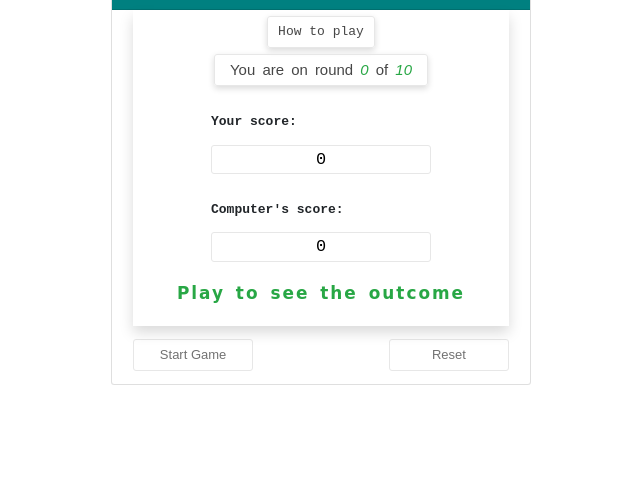
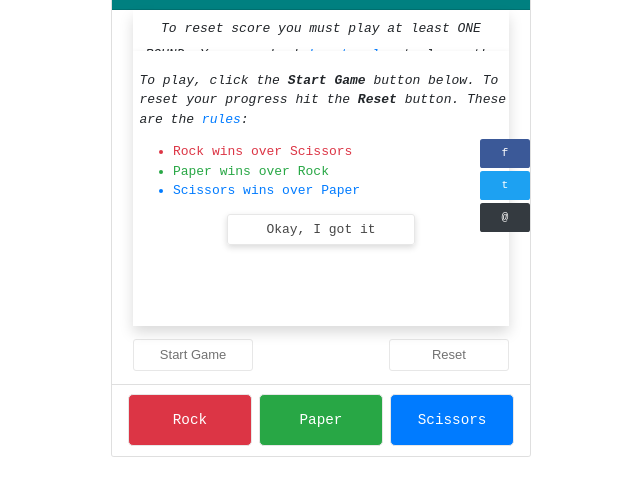
Before and after one commit to Krishna3Ku/Rockgame, a plain HTML site: page index.html in a window 1280 px wide. Shown: the part 74-570 px from the top of the page, without its empty margins (319-959 px from the left). Drawn offline with nearby package versions, Linux system fonts and the light colour scheme; a web font is replaced by a local one.

Commit message:
Update styles.css

```diff
--- a/styles.css
+++ b/styles.css
@@ -32,7 +32,7 @@ html, body {
   box-shadow: 0 .2rem .5rem rgba(0, 0, 0, .15);
 }
 .hide {
-  display: none;
+  display: inline;
 }
 #roundTracker {
   font-family: Arial, "Helvetica Neue", Helvetica, sans-serif;
```
